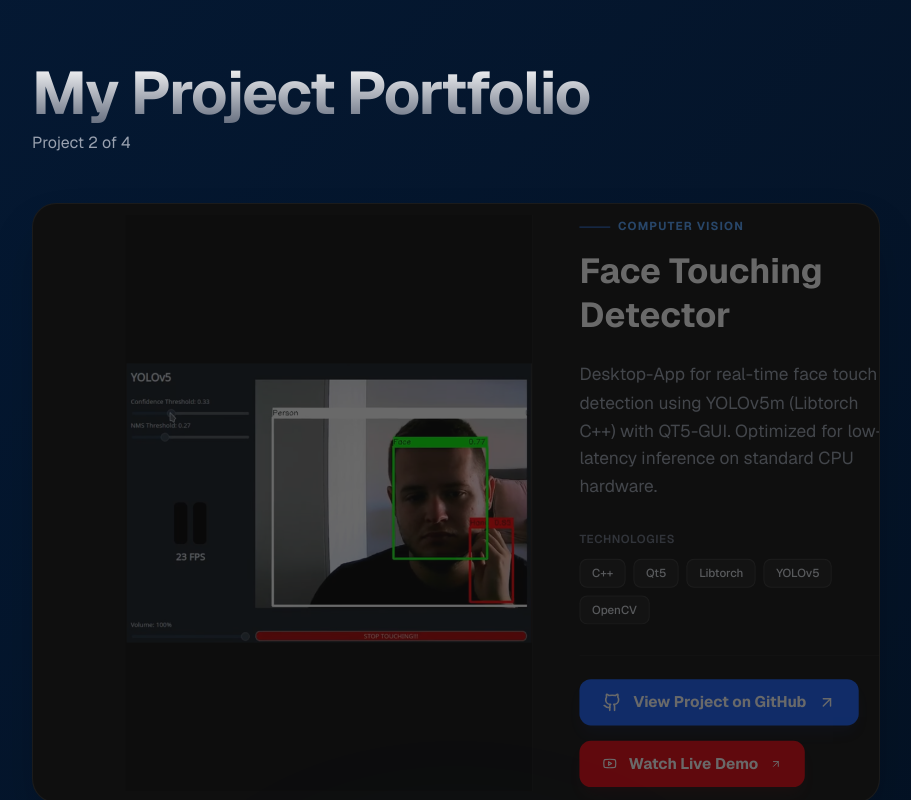
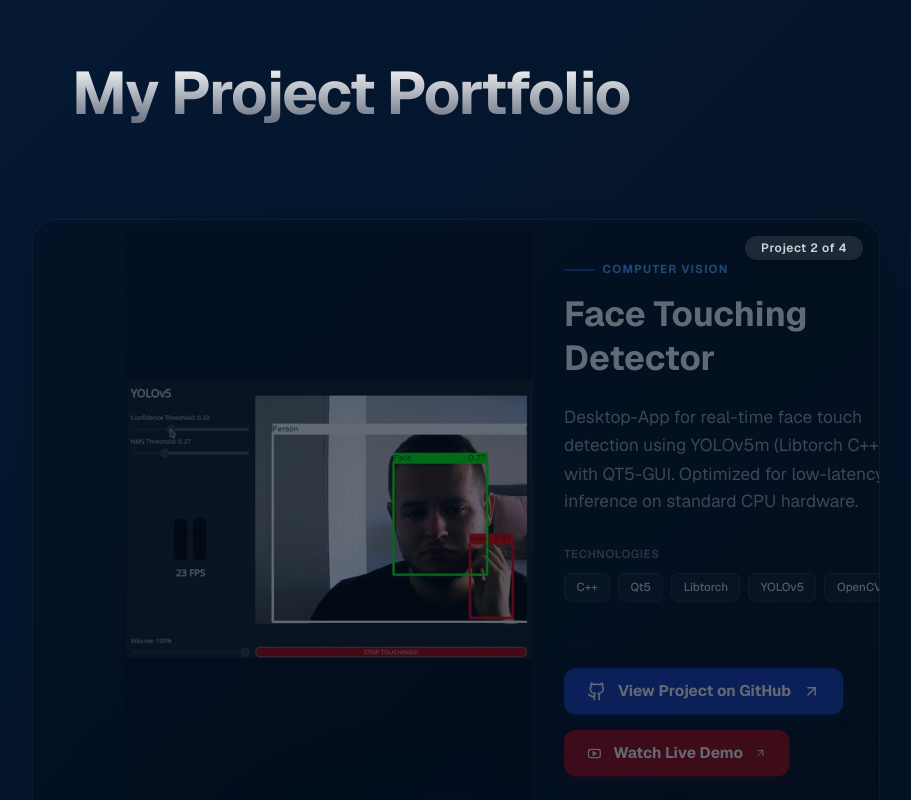
Before and after one commit to mischlox/portfolio-website, a Next.js app in the folder frontend/: page / in a window 1280 px wide. Shown: the part 2840-3640 px from the top of the page, without its empty margins (184-1095 px from the left). Built offline with nearby package versions, Linux system fonts and the light colour scheme.

Commit message:
Change margins in carousel model

```diff
--- a/frontend/components/Views/ProjectsSection.tsx
+++ b/frontend/components/Views/ProjectsSection.tsx
@@ -251,22 +251,24 @@ export const ProjectsSection: React.FC = () => {
 
   return (
     <>
-      <div className="py-10 flex flex-col h-full justify-center">
+      <div className="flex flex-col h-full justify-center">
 
-        {/* Header */}
-        <div className="flex justify-between items-end mb-8 md:mb-12">
+        {/* Header - Simplified to just the main title */}
+        <div className="p-10 flex justify-start items-end mb-8 md:mb-12">
           <div>
             <h3 className="md:text-6xl font-bold tracking-tight mb-2 bg-clip-text text-transparent bg-gradient-to-b from-white to-gray-500">
               My Project Portfolio
             </h3>
-            <p className="text-gray-400 text-sm md:text-base">
-              Project {projectIndex + 1} of {projects.length}
-            </p>
           </div>
         </div>
 
         {/* Carousel Container */}
-        <div className={`relative h-[600px] w-full overflow-hidden rounded-3xl bg-[#0F0F0F] border border-white/5 shadow-2xl group ${isGalleryOpen ? 'pointer-events-none' : ''}`}>
+        <div className={`relative h-[600px] w-full overflow-hidden rounded-3xl bg-black/20 border border-white/5 shadow-2xl group ${isGalleryOpen ? 'pointer-events-none' : ''}`}>
+
+            {/* 2. NEW PROJECT INDEX BADGE (Top Right) */}
+            <div className="absolute top-0 right-0 z-30 m-4 px-4 py-1 bg-white/10 text-white/80 text-xs font-semibold rounded-full tracking-wider shadow-lg">
+                Project {projectIndex + 1} of {projects.length}
+            </div>
 
           {/* Absolute Navigation Buttons (Left/Right) */}
           <div className="absolute inset-0 z-20 flex items-center justify-between pointer-events-none">
@@ -339,8 +341,7 @@ export const ProjectsSection: React.FC = () => {
                 )}
               </div>
 
-              {/* --- RIGHT: Content (No changes needed) --- */}
-              <div className="w-full md:w-1/2 p-8 md:p-12 flex flex-col justify-center relative">
+              <div className="w-full md:w-1/2 p-10 md:p-8 flex flex-col justify-center relative">
 
                 {/* Category Tag */}
                 <div className="flex items-center gap-2 mb-4">
@@ -385,7 +386,7 @@ export const ProjectsSection: React.FC = () => {
                         href={currentProject.url}
                         target="_blank"
                         rel="noopener noreferrer"
-                        className="inline-flex items-center gap-3 px-6 py-3 bg-blue-600 text-white font-bold rounded-xl hover:bg-blue-500 transition-all group w-fit shadow-lg shadow-blue-900/20"
+                        className="inline-flex items-center gap-3 px-6 py-3 bg-blue-800 text-white font-bold rounded-xl hover:bg-blue-500 transition-all group w-fit shadow-lg shadow-blue-900/20"
                       >
                         <Github size={20} />
                         <span>View Project on GitHub</span>
@@ -397,13 +398,13 @@ export const ProjectsSection: React.FC = () => {
                        </div>
                     )}
 
-                    {/* 2. YouTube Button (newly added logic) */}
+                    {/* 2. YouTube Button */}
                     {currentProject.youtubeUrl && (
                       <a
                         href={currentProject.youtubeUrl}
                         target="_blank"
                         rel="noopener noreferrer"
-                        className="inline-flex items-center gap-3 px-6 py-3 bg-red-600 text-white font-bold rounded-xl hover:bg-red-500 transition-all group w-fit shadow-lg shadow-red-900/20"
+                        className="inline-flex items-center gap-3 px-6 py-3 bg-red-800 text-white font-bold rounded-xl hover:bg-red-500 transition-all group w-fit shadow-lg shadow-red-900/20"
                       >
                         <Youtube size={15} />
                         <span>Watch Live Demo</span>
```
